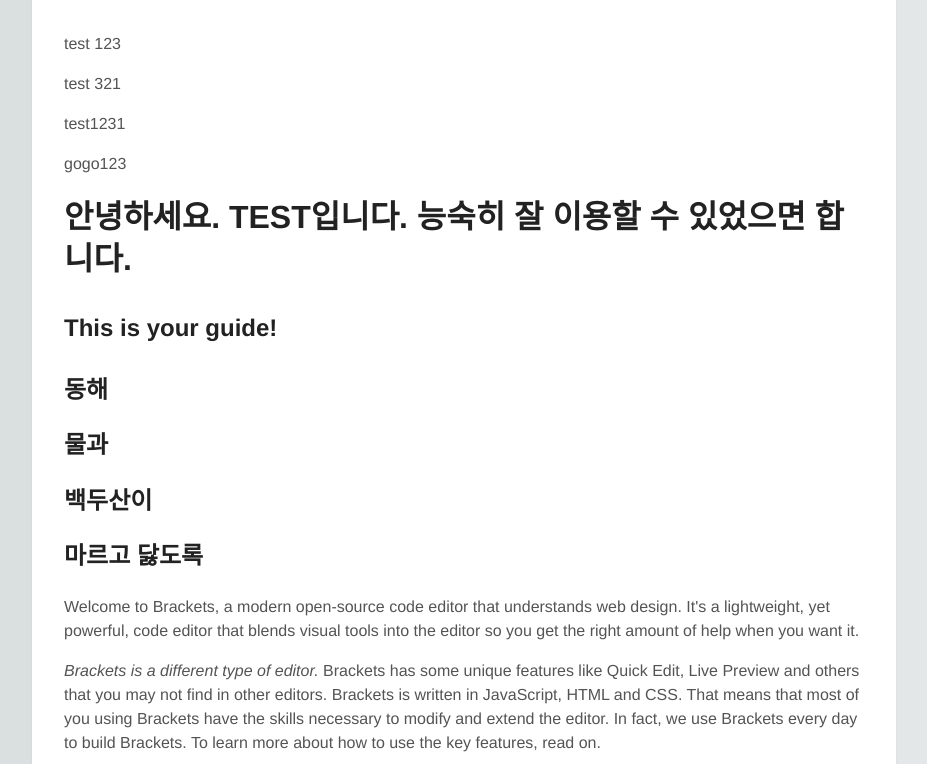
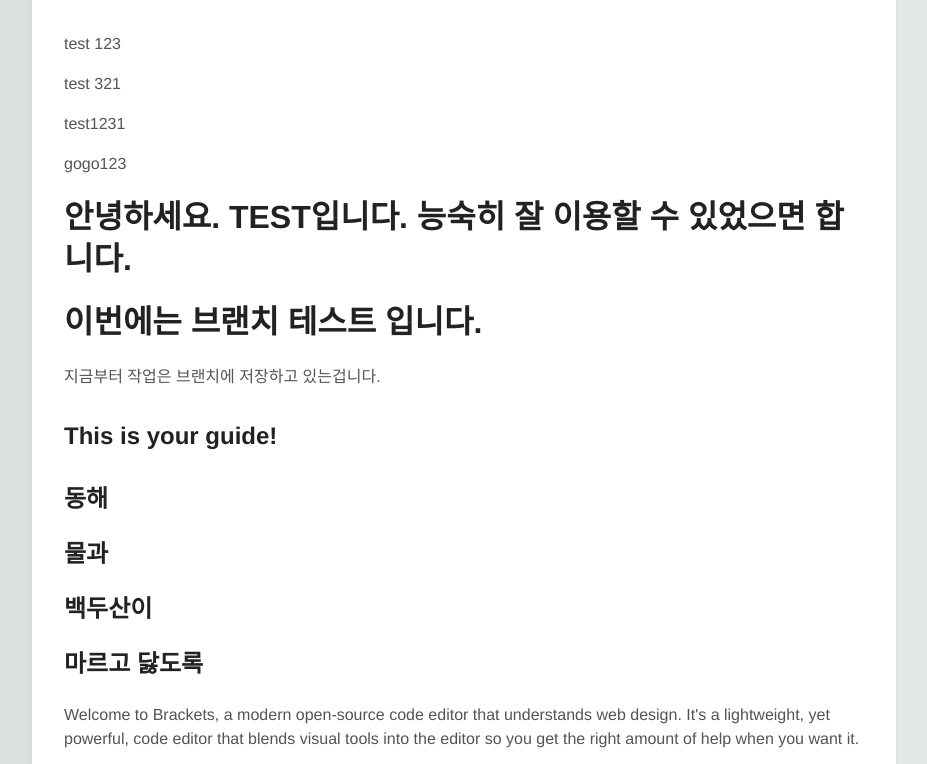
Before and after one commit to MKYun/UX-UI-Startkit, a plain HTML site: page index.html in a window 1280 px wide. Shown: the top 764 px of the page, without its empty margins (176-1103 px from the left). Drawn offline with Linux system fonts and the light colour scheme.

```diff
--- a/index.html
+++ b/index.html
@@ -15,6 +15,8 @@
 <body>
 
     <h1>안녕하세요. TEST입니다. 능숙히 잘 이용할 수 있었으면 합니다.</h1>
+    <h1>이번에는 브랜치 테스트 입니다.</h1>
+    <p>지금부터 작업은 브랜치에 저장하고 있는겁니다.</p>
     <h2>This is your guide!</h2>
     <H2>
         <p>동해</p>
```
